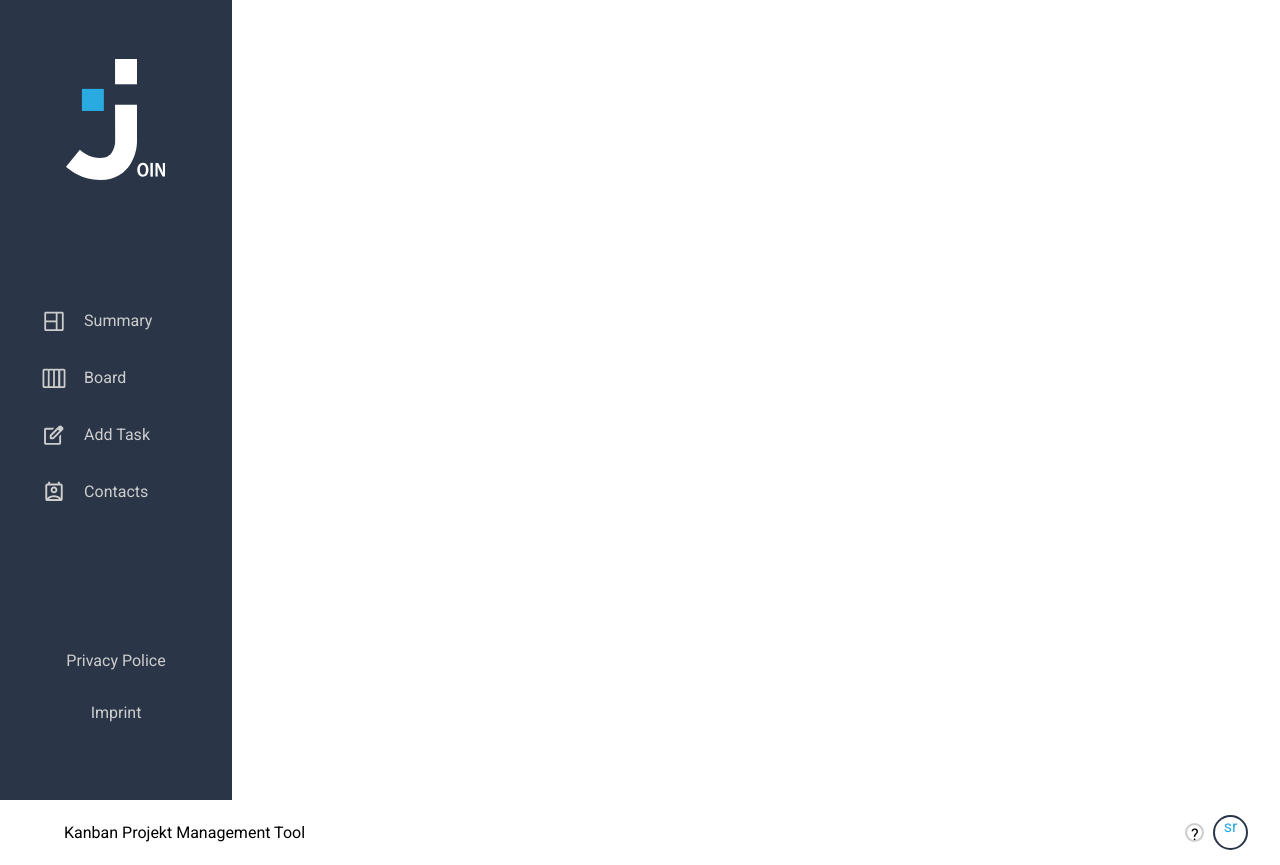
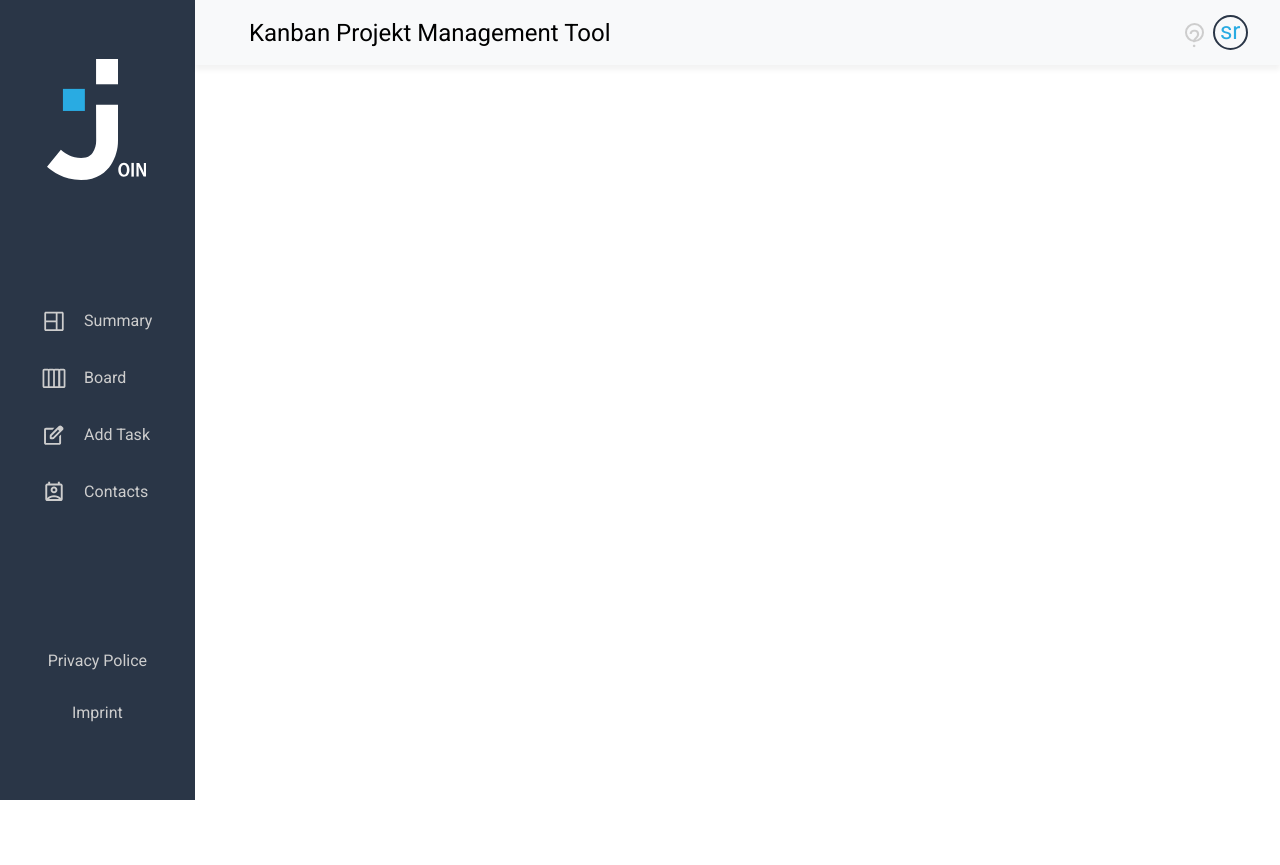
Before and after one commit to Stack8871/Join, an Angular app: page / in a window 1280 px wide. After the commit the page ends 800 px from the top, so only its background shows below. Built offline with nearby package versions, Linux system fonts and the light colour scheme.

Commit message:
upload new app.scss2

```diff
--- a/src/app/app.scss
+++ b/src/app/app.scss
@@ -0,0 +1,42 @@
+@use 'index' as *;
+.wrapper {
+  display:flex;
+  flex-wrap: wrap;
+}
+
+header {
+  color:$color-gray ;
+  font-size: 1.5rem;
+  height: 65px;
+  background-color: #f8f9fa;
+  box-shadow: $header-shadow;
+}
+
+.aside {
+  color: $color-gray;
+  background: $color-primary;
+  max-width:232px;
+}
+.content-container{
+  display: flex;
+  flex-direction: column;
+  width:100svw;
+
+}
+@media (width > 800px){
+  .content-container{
+    width: calc(100% - 195px);
+  }
+}
+.content{
+  max-width:1440px;
+}
+
+.contact-list {
+  list-style: none;
+  padding: 0;
+  max-width: 500px;
+}
+.contact-list > li {
+  margin-bottom: 2rem;
+}
--- a/src/app/app.ts
+++ b/src/app/app.ts
@@ -10,5 +10,5 @@ import { SectionSidebar } from './Shared/section-sidebar/section-sidebar';
   styleUrl: './app.scss'
 })
 export class App {
-  protected title = 'Join';
+  protected title = 'join';
 }
```
